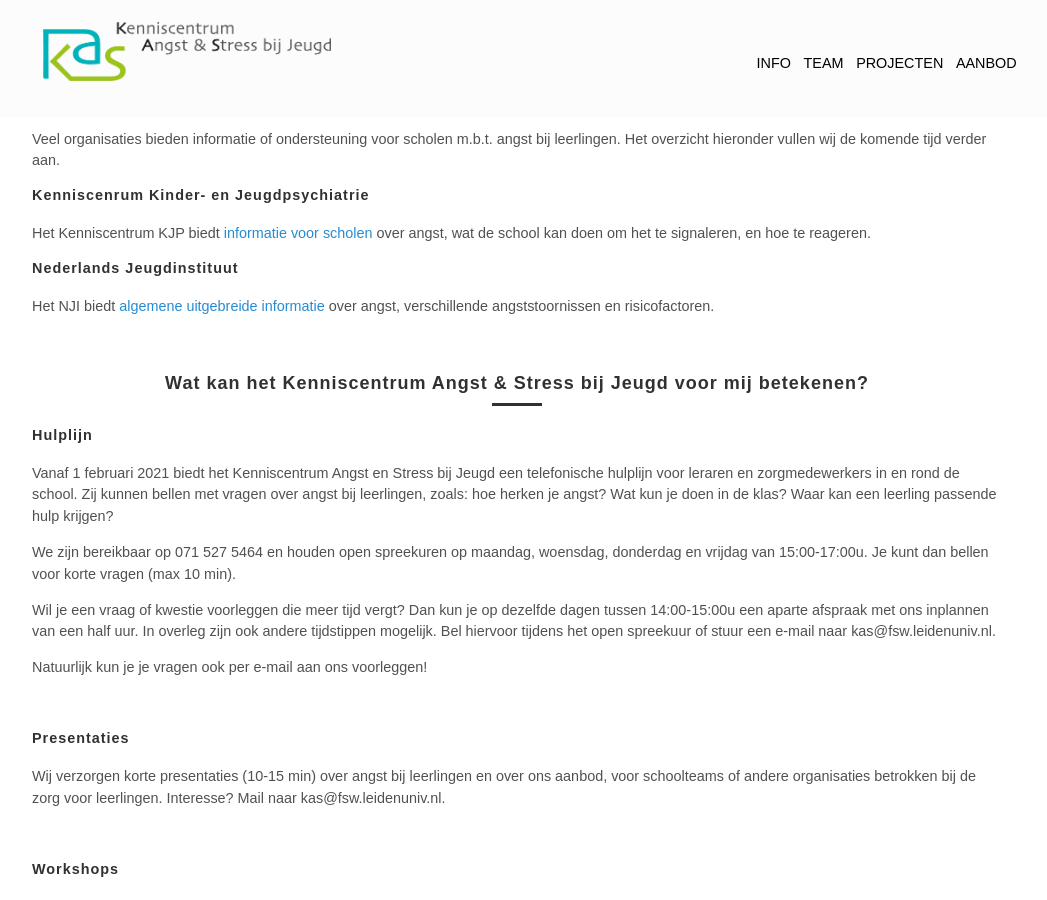
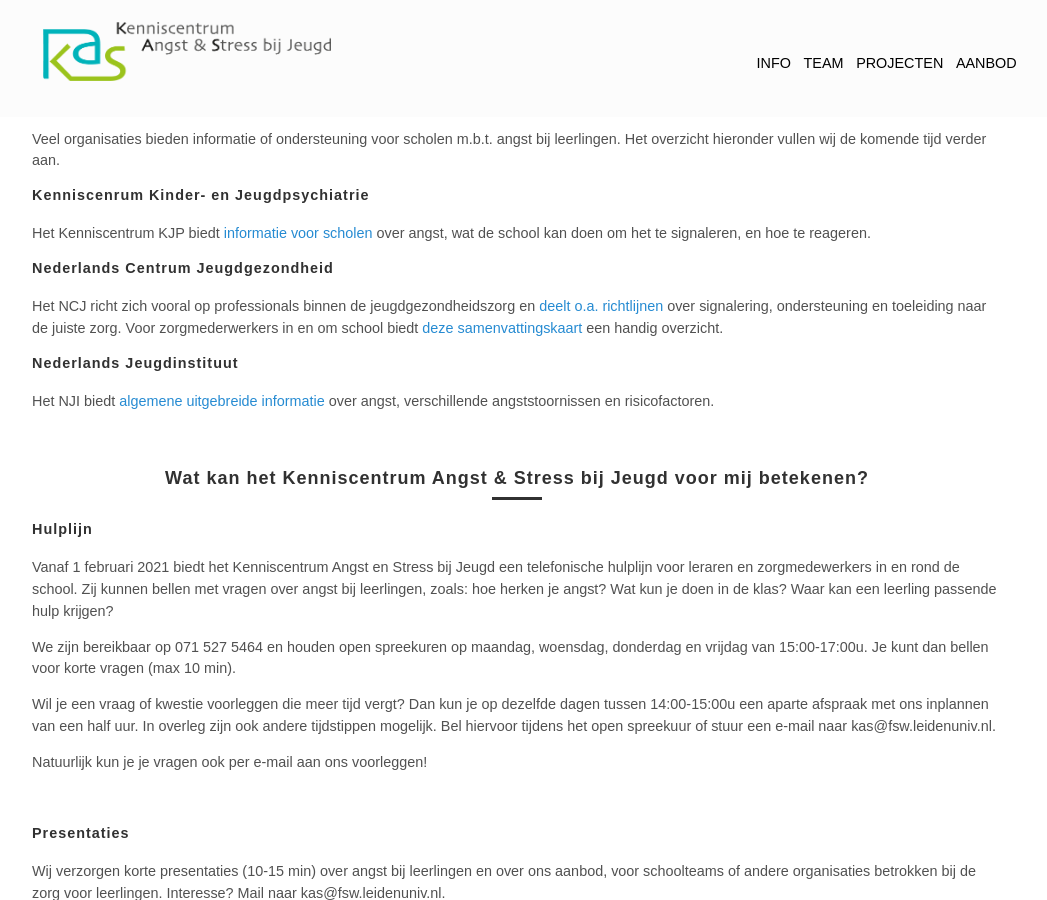
Before and after one commit to kasleiden/kasleiden.gitlab.io, a Jekyll site: the page built from _info/1-training.md, in a window 1280 px wide and 900 px high, scrolled down 1086 px. Shown: the whole window, without its empty margins (123-1170 px from the left). Built offline with Jekyll 4.4.1, drawn with Linux system fonts in a browser that asks for light colours.

Commit message:
Update 1-training.md

```diff
--- a/_info/1-training.md
+++ b/_info/1-training.md
@@ -27,9 +27,11 @@
 #### Kenniscenrum Kinder- en Jeugdpsychiatrie
 Het Kenniscentrum KJP biedt [informatie voor scholen](https://www.kenniscentrum-kjp.nl/scholen/angst/) over angst, wat de school kan doen om het te signaleren, en hoe te reageren.
 
+#### Nederlands Centrum Jeugdgezondheid
+Het NCJ richt zich vooral op professionals binnen de jeugdgezondheidszorg en [deelt o.a. richtlijnen](https://www.ncj.nl/richtlijnen/alle-richtlijnen/richtlijn/angst) over signalering, ondersteuning en toeleiding naar de juiste zorg. Voor zorgmederwerkers in en om school biedt [deze samenvattingskaart](/pdf/samenvattingskaart JGZ-richtlijn angst.pdf) een handig overzicht.
+
 #### Nederlands Jeugdinstituut
 Het NJI biedt [algemene uitgebreide informatie](https://www.nji.nl/nl/Kennis/Dossier/Angst) over angst, verschillende angststoornissen en risicofactoren.
-
 
 <br>
 
```
